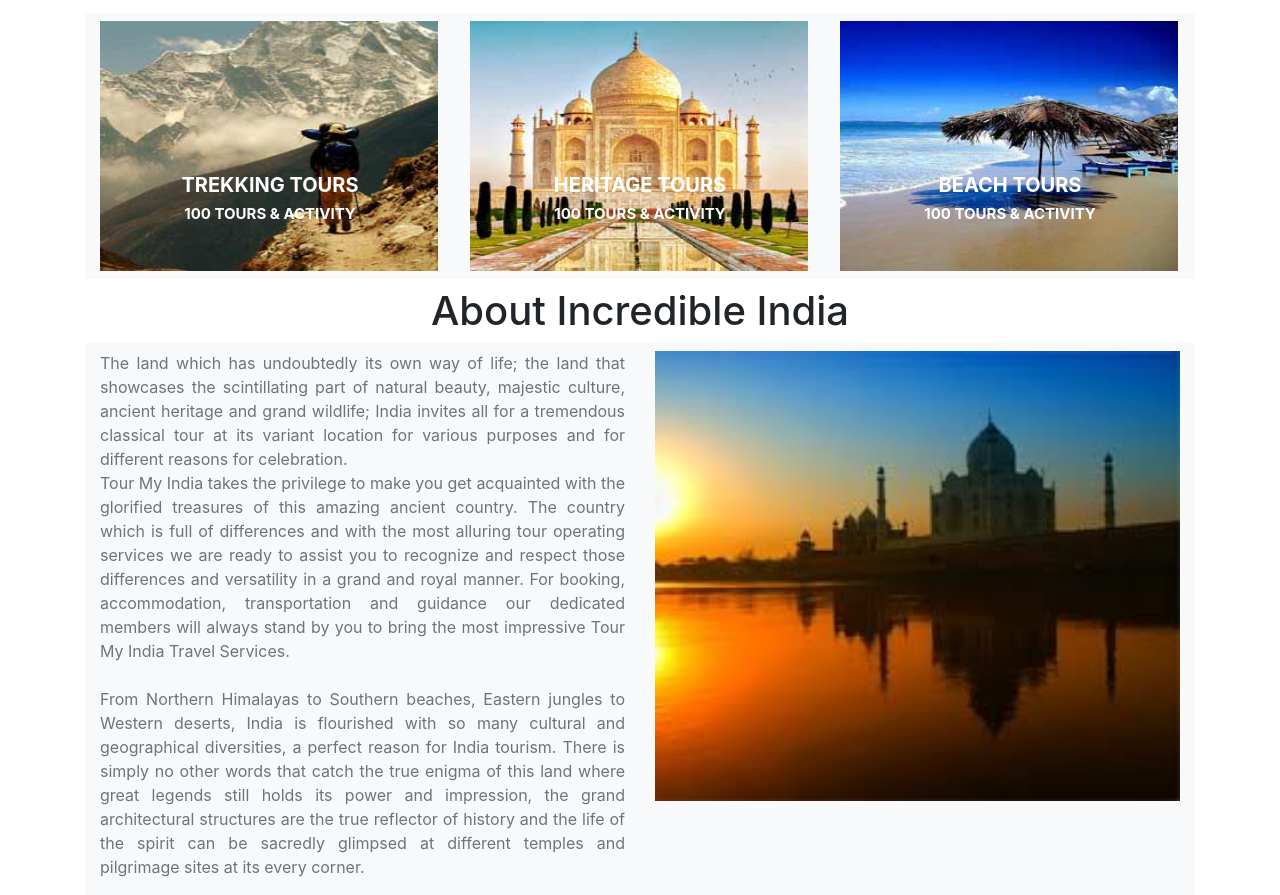
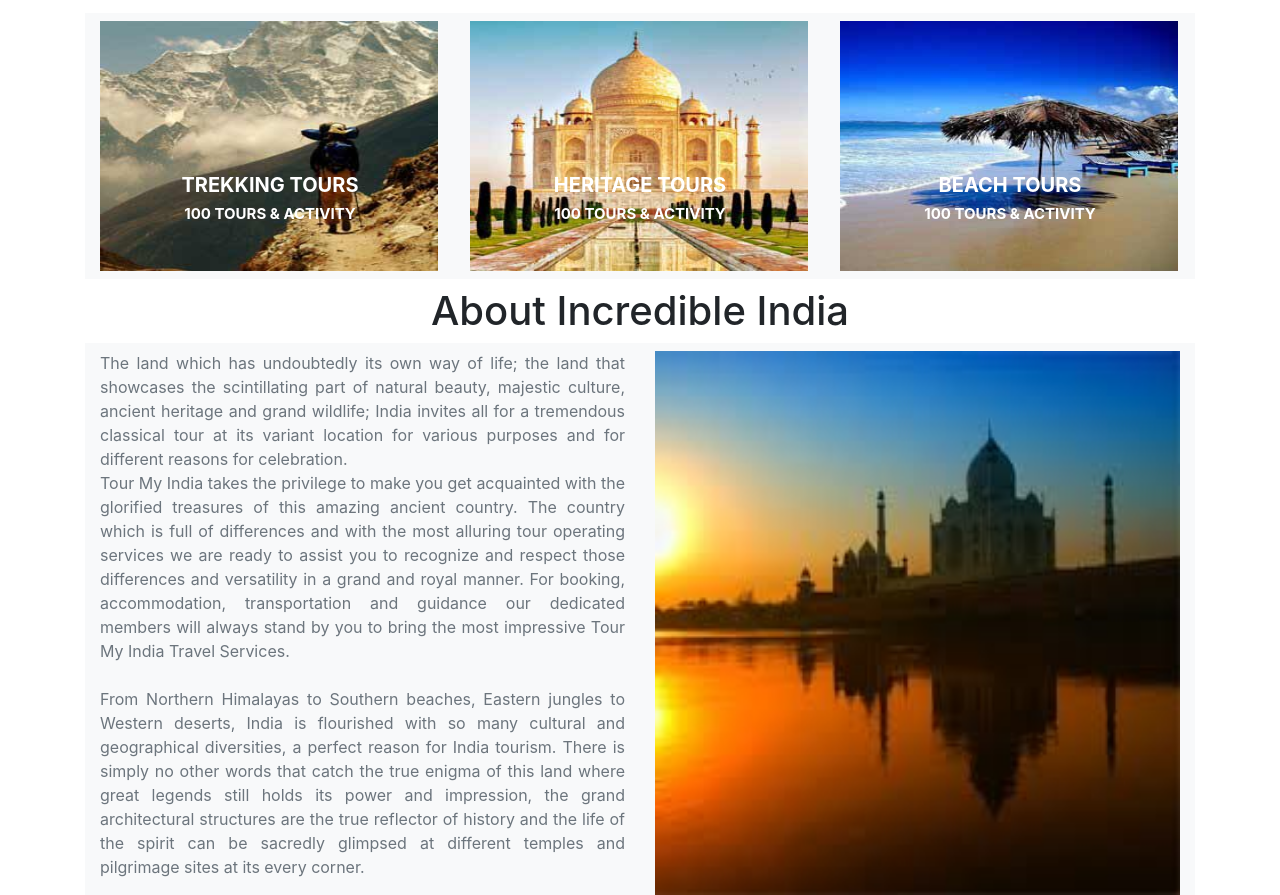
Before and after one commit to Annuusha/Bootstrap, a plain HTML site: page index.html in a window 1280 px wide. Shown: the part 804-1699 px from the top of the page. Drawn offline with nearby package versions, Linux system fonts and the light colour scheme.

Commit message:
Add files via upload

```diff
--- a/index.html
+++ b/index.html
@@ -15,8 +15,8 @@
             height:250px;
         }
         .r2 .cl2 img {
-            height:450px;
-            width:652px;
+            height:100%;
+            width:100%;
         }
     </style>
   </head>
```
